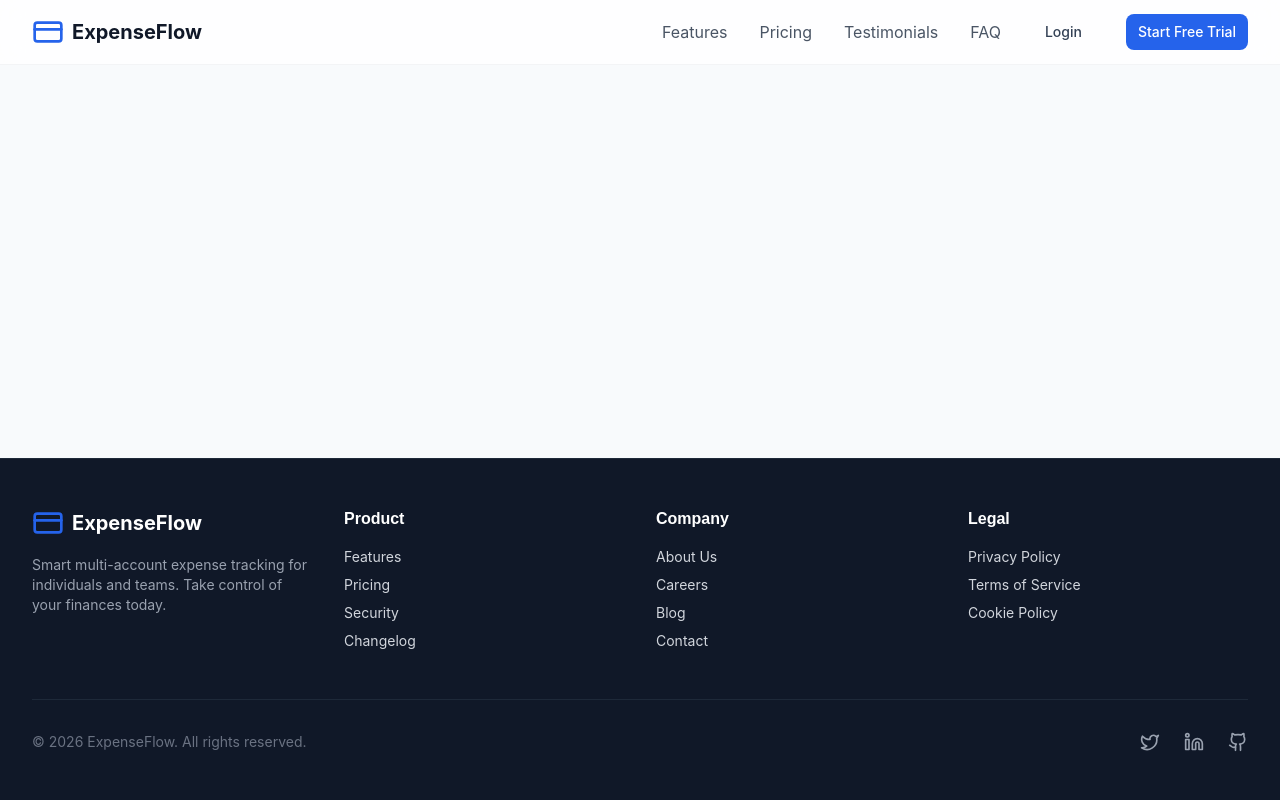
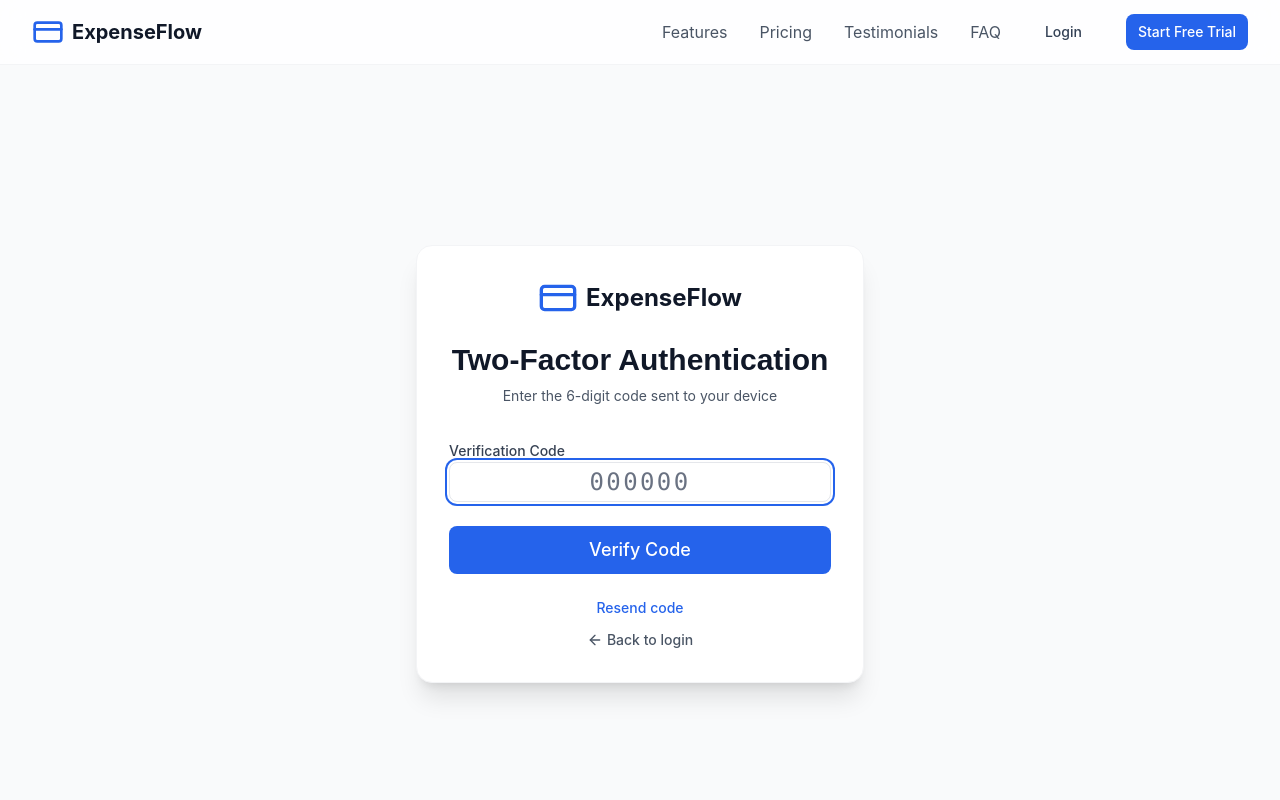
Before and after one commit to wasif-farooq/spendwise-admin, a React (Vite) app: page /verify-2fa in a window 1280 px wide. Shown: the top 800 px of the page. Built offline with nearby package versions, Linux system fonts and the light colour scheme.

Commit message:
feat: addded form validation

```diff
--- a/src/App.tsx
+++ b/src/App.tsx
@@ -6,6 +6,7 @@ import LoginPage from './pages/LoginPage';
 import RegisterPage from './pages/RegisterPage';
 import ForgotPasswordPage from './pages/ForgotPasswordPage';
 import ResetPasswordPage from './pages/ResetPasswordPage';
+import TwoFactorPage from './pages/TwoFactorPage';
 
 function App() {
   return (
@@ -19,6 +20,7 @@ function App() {
             <Route path="/register" element={<RegisterPage />} />
             <Route path="/forgot-password" element={<ForgotPasswordPage />} />
             <Route path="/reset-password" element={<ResetPasswordPage />} />
+            <Route path="/verify-2fa" element={<TwoFactorPage />} />
           </Routes>
         </main>
         <Footer />
--- /dev/null
+++ b/src/pages/TwoFactorPage.tsx
@@ -0,0 +1,7 @@
+import { TwoFactorForm } from '../views/AuthView/TwoFactorForm';
+
+const TwoFactorPage = () => {
+    return <TwoFactorForm />;
+};
+
+export default TwoFactorPage;
--- a/src/views/AuthView/LoginForm.tsx
+++ b/src/views/AuthView/LoginForm.tsx
@@ -1,4 +1,4 @@
-import { Link } from 'react-router-dom';
+import { Link, useNavigate } from 'react-router-dom';
 import { motion } from 'framer-motion';
 import { useForm } from 'react-hook-form';
 import { zodResolver } from '@hookform/resolvers/zod';
@@ -9,6 +9,7 @@ import { SocialLogin } from './components/SocialLogin';
 import { CreditCard } from 'lucide-react';
 
 export const LoginForm = () => {
+    const navigate = useNavigate();
     const {
         register,
         handleSubmit,
@@ -19,7 +20,11 @@ export const LoginForm = () => {
 
     const onSubmit = (data: LoginInput) => {
         console.log('Login data:', data);
-        // Handle login logic here
+        // Simulate successful login and redirect to 2FA
+        // In a real app, this would verify credentials with backend first
+        setTimeout(() => {
+            navigate('/verify-2fa');
+        }, 500);
     };
 
     return (
--- /dev/null
+++ b/src/views/AuthView/TwoFactorForm.tsx
@@ -0,0 +1,97 @@
+import { Link, useNavigate } from 'react-router-dom';
+import { motion } from 'framer-motion';
+import { useForm } from 'react-hook-form';
+import { zodResolver } from '@hookform/resolvers/zod';
+import { twoFactorSchema, type TwoFactorInput } from './schemas/authSchemas';
+import { Input } from '../../components/Input';
+import { Button } from '../../components/Button';
+import { CreditCard, ArrowLeft } from 'lucide-react';
+import { useState } from 'react';
+
+export const TwoFactorForm = () => {
+    const navigate = useNavigate();
+    const [resendDisabled, setResendDisabled] = useState(false);
+    const {
+        register,
+        handleSubmit,
+        formState: { errors, isSubmitting },
+    } = useForm<TwoFactorInput>({
+        resolver: zodResolver(twoFactorSchema),
+    });
+
+    const onSubmit = (data: TwoFactorInput) => {
+        console.log('2FA code:', data);
+        // Handle 2FA verification logic here
+        // Simulate successful verification and redirect to home/dashboard
+        setTimeout(() => {
+            navigate('/');
+        }, 500);
+    };
+
+    const handleResendCode = () => {
+        setResendDisabled(true);
+        console.log('Resending verification code...');
+        // Simulate API call
+        setTimeout(() => {
+            setResendDisabled(false);
+        }, 30000); // Re-enable after 30 seconds
+    };
+
+    return (
+        <div className="min-h-screen flex items-center justify-center bg-gray-50 py-12 px-4 sm:px-6 lg:px-8">
+            <motion.div
+                initial={{ opacity: 0, y: 20 }}
+                animate={{ opacity: 1, y: 0 }}
+                className="max-w-md w-full space-y-8 bg-white p-8 rounded-2xl shadow-xl border border-gray-100"
+            >
+                <div className="text-center">
+                    <Link to="/" className="inline-flex items-center mb-6">
+                        <CreditCard className="h-10 w-10 text-primary" />
+                        <span className="ml-2 text-2xl font-bold text-gray-900">ExpenseFlow</span>
+                    </Link>
+                    <h2 className="text-3xl font-bold text-gray-900">Two-Factor Authentication</h2>
+                    <p className="mt-2 text-sm text-gray-600">
+                        Enter the 6-digit code sent to your device
+                    </p>
+                </div>
+
+                <form className="mt-8 space-y-6" onSubmit={handleSubmit(onSubmit)}>
+                    <div className="space-y-4">
+                        <Input
+                            label="Verification Code"
+                            type="text"
+                            placeholder="000000"
+                            maxLength={6}
+                            autoFocus
+                            {...register('code')}
+                            error={errors.code?.message}
+                            className="text-center text-2xl tracking-widest font-mono"
+                        />
+                    </div>
+
+                    <Button type="submit" className="w-full py-6 text-lg" disabled={isSubmitting}>
+                        {isSubmitting ? 'Verifying...' : 'Verify Code'}
+                    </Button>
+
+                    <div className="flex flex-col space-y-3 text-center">
+                        <button
+                            type="button"
+                            onClick={handleResendCode}
+                            disabled={resendDisabled}
+                            className="text-sm font-medium text-primary hover:underline disabled:text-gray-400 disabled:no-underline disabled:cursor-not-allowed"
+                        >
+                            {resendDisabled ? 'Code sent! Wait 30s to resend' : 'Resend code'}
+                        </button>
+                        <Link
+                            to="/login"
+                            className="inline-flex items-center justify-center text-sm font-medium text-gray-600 hover:text-gray-900"
+                        >
+                            <ArrowLeft className="h-4 w-4 mr-1" />
+                            Back to login
+                        </Link>
+                    </div>
+                </form>
+            </motion.div>
+        </div>
+    );
+};
--- a/src/views/AuthView/schemas/authSchemas.ts
+++ b/src/views/AuthView/schemas/authSchemas.ts
@@ -29,7 +29,14 @@ export const resetPasswordSchema = z.object({
     path: ["confirmPassword"],
 });
 
+export const twoFactorSchema = z.object({
+    code: z.string()
+        .length(6, 'Code must be exactly 6 digits')
+        .regex(/^\d+$/, 'Code must contain only numbers'),
+});
+
 export type LoginInput = z.infer<typeof loginSchema>;
 export type RegisterInput = z.infer<typeof registerSchema>;
 export type ForgotPasswordInput = z.infer<typeof forgotPasswordSchema>;
 export type ResetPasswordInput = z.infer<typeof resetPasswordSchema>;
+export type TwoFactorInput = z.infer<typeof twoFactorSchema>;
```
